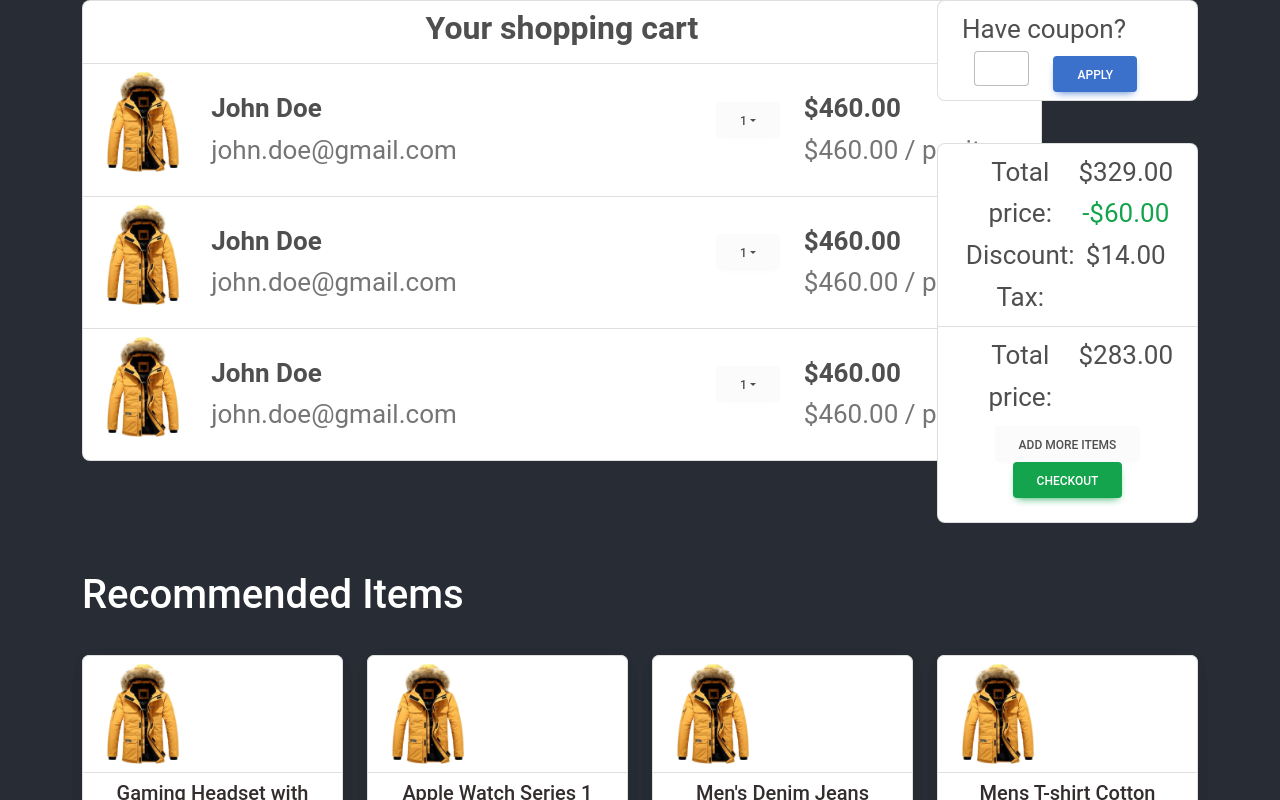
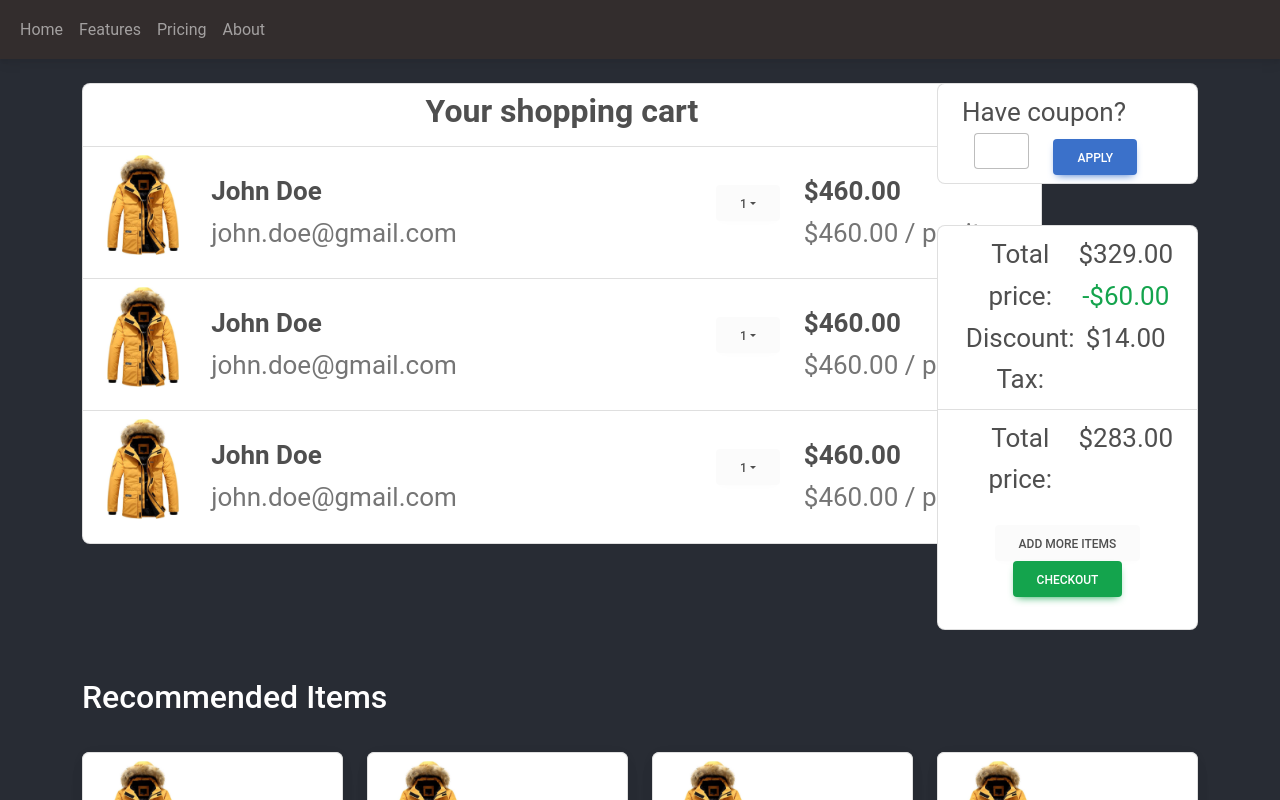
Before and after one commit to Waad-Raggam/shopping-cart, a React (Create React App) app: page / in a window 1280 px wide. Shown: the top 800 px of the page. Built offline with nearby package versions, Linux system fonts and the light colour scheme.

Commit message:
Style fixing

```diff
--- a/src/App.js
+++ b/src/App.js
@@ -5,22 +5,24 @@ import CartTable from "./components/CartTable";
 import PromoCode from "./components/PromoCode";
 import CheckOut from "./components/CheckOut";
 import Recommended from "./components/Recommended";
+import Navbar from "./components/Navbar";
 
 
 function App() {
   return (
     <div className="App">
+      <Navbar></Navbar>
 
       <main className="App-header">
-        <div class="container">
+        <div class="container mt-4">
           <div class="row">
             <div class="col-9">
               <CartTable></CartTable>
             </div>
             <div class="col">
               <PromoCode />
-              <br/>
-              <CheckOut/>
+              <br />
+              <CheckOut />
             </div>
           </div>
           <Recommended></Recommended>
--- a/src/components/CheckOut.jsx
+++ b/src/components/CheckOut.jsx
@@ -1,5 +1,5 @@
 import React from 'react';
-import { MDBListGroup, MDBListGroupItem, MDBBtn, MDBInput, MDBBadge, MDBDropdown, MDBDropdownToggle, MDBDropdownMenu, MDBDropdownItem } from 'mdb-react-ui-kit';
+import { MDBListGroup, MDBListGroupItem, MDBBtn} from 'mdb-react-ui-kit';
 import 'mdb-react-ui-kit/dist/css/mdb.min.css';
 
 const CheckOut = () => {
@@ -37,7 +37,7 @@ const CheckOut = () => {
                         </div>
                     </div>
 
-                    <div class="d-flex align-items-center flex-column bd-highlight mb-3" >
+                    <div class="d-flex align-items-center flex-column bd-highlight mb-4 mt-4" >
                         <MDBBtn color='light' rippleColor='dark'>
                             Add more items
                         </MDBBtn>
--- /dev/null
+++ b/src/components/Navbar.jsx
@@ -0,0 +1,41 @@
+import React from 'react';
+import { MDBNavbar, MDBContainer, MDBNavbarNav, MDBNavbarItem, MDBNavbarLink, MDBNavbarToggler, MDBIcon } from 'mdb-react-ui-kit';
+import 'mdb-react-ui-kit/dist/css/mdb.min.css';
+
+const Navbar = () => {
+    return (
+        <>
+            <MDBNavbar expand='lg' dark bgColor='dark'>
+                <MDBContainer fluid>
+                    <MDBNavbarToggler
+                        type='button'
+                        data-target='#navbarColor02'
+                        aria-controls='navbarColor02'
+                        aria-expanded='false'
+                        aria-label='Toggle navigation'
+                    >
+
+                    </MDBNavbarToggler>
+                    <MDBNavbarNav className='me-auto mb-2 mb-lg-0'>
+                        <MDBNavbarItem className='active'>
+                            <MDBNavbarLink aria-current='page' href='#'>
+                                Home
+                            </MDBNavbarLink>
+                        </MDBNavbarItem>
+                        <MDBNavbarItem>
+                            <MDBNavbarLink href='#'>Features</MDBNavbarLink>
+                        </MDBNavbarItem>
+                        <MDBNavbarItem>
+                            <MDBNavbarLink href='#'>Pricing</MDBNavbarLink>
+                        </MDBNavbarItem>
+                        <MDBNavbarItem>
+                            <MDBNavbarLink href='#'>About</MDBNavbarLink>
+                        </MDBNavbarItem>
+                    </MDBNavbarNav>
+                </MDBContainer>
+            </MDBNavbar>
+        </>
+    );
+};
+
+export default Navbar;
--- a/src/components/Recommended.jsx
+++ b/src/components/Recommended.jsx
@@ -6,7 +6,7 @@ const Recommended = () => {
     return (
         <>
             <div className="d-flex align-items-start flex-column bd-highlight">
-                <div className="h1 mt-5">Recommended Items </div>
+                <div className="h2 mt-5">Recommended Items </div>
             </div>
 
             <div class="row row-cols-1 row-cols-md-4 g-4 mt-1">
```
